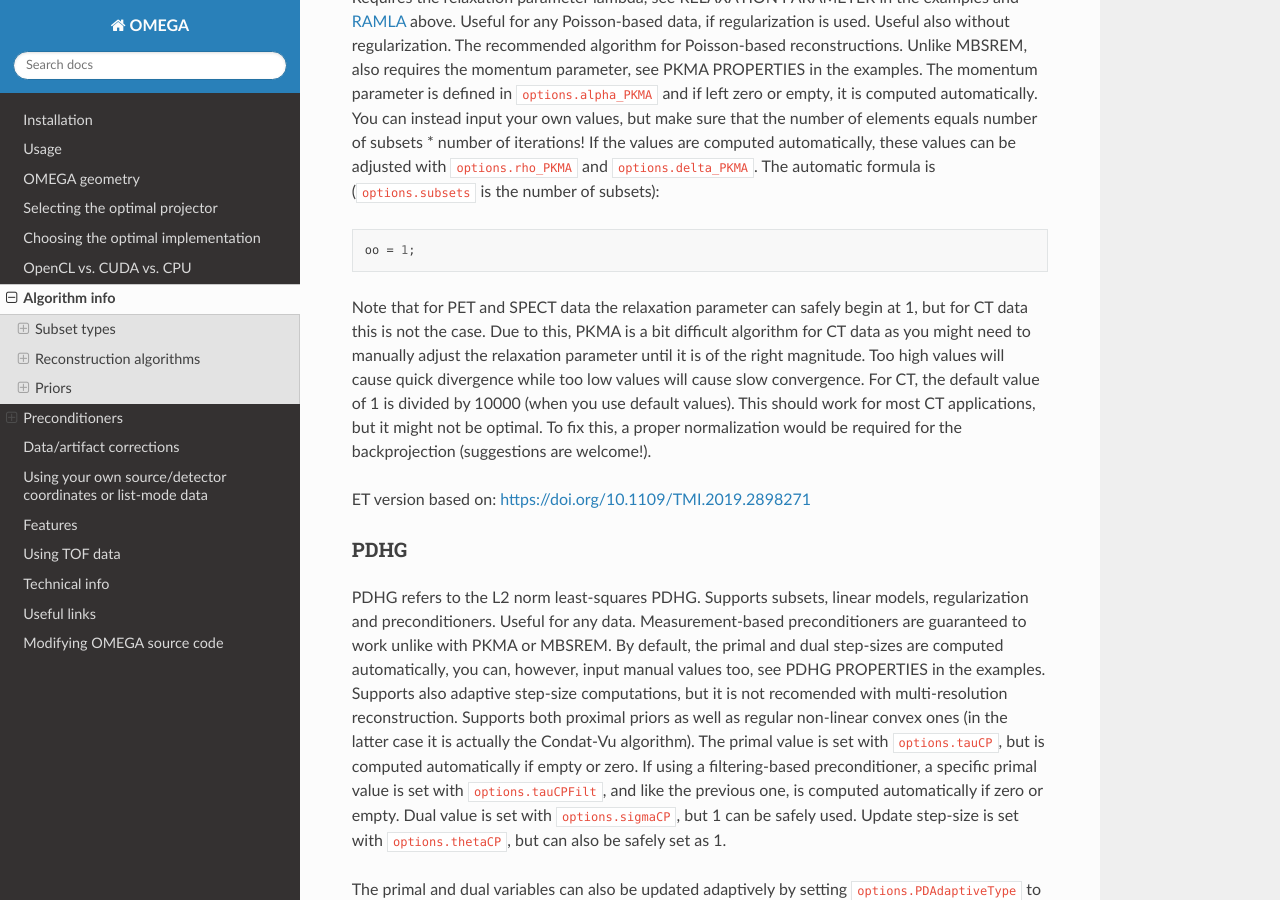
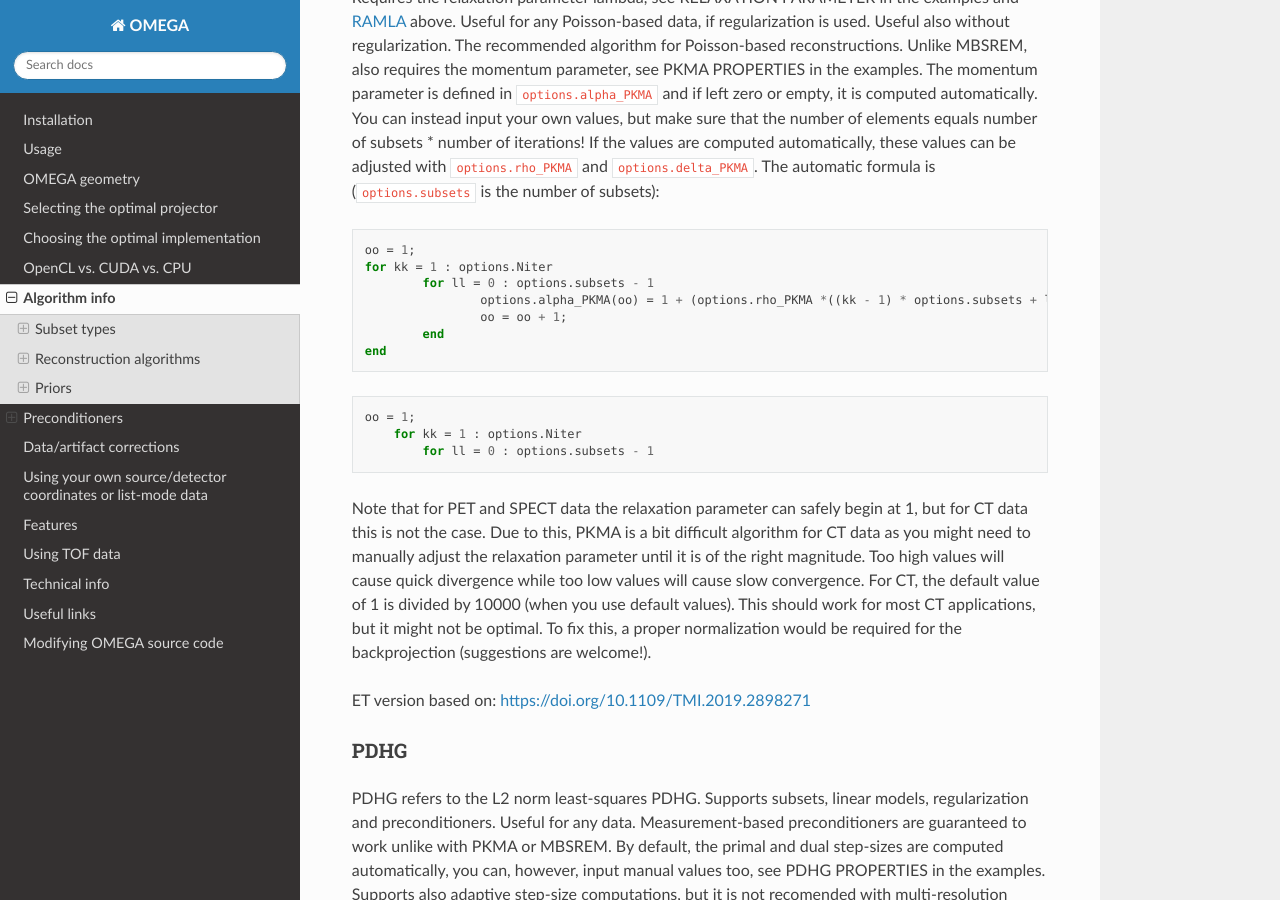
Before and after one commit to villekf/OMEGA-doc, a Sphinx documentation site: the page built from docs/source/algorithms.rst, in a window 1280 px wide and 900 px high, scrolled down 9748 px. Built offline with Sphinx 7.4.7 and the Read the Docs theme 3.1.0, drawn with Linux system fonts in a browser that asks for light colours.

Commit message:
Update algorithms.rst

```diff
--- a/docs/source/algorithms.rst
+++ b/docs/source/algorithms.rst
@@ -284,7 +284,8 @@ Useful for any Poisson-based data, if regularization is used. Useful also withou
 The momentum parameter is defined in ``options.alpha_PKMA`` and if left zero or empty, it is computed automatically. You can instead input your own values, but make sure that the number of elements equals number of subsets * number of iterations!
 If the values are computed automatically, these values can be adjusted with ``options.rho_PKMA`` and ``options.delta_PKMA``. The automatic formula is (``options.subsets`` is the number of subsets):
 
-.. code-block::
+.. code-block:: matlab
+
 	oo = 1;
 	for kk = 1 : options.Niter
 		for ll = 0 : options.subsets - 1
@@ -297,6 +298,8 @@ If the values are computed automatically, these values can be adjusted with ``op
 .. code-block:: matlab
 
     oo = 1;
+	for kk = 1 : options.Niter
+	    for ll = 0 : options.subsets - 1
 
 Note that for PET and SPECT data the relaxation parameter can safely begin at 1, but for CT data this is not the case. Due to this, PKMA is a bit difficult algorithm for CT data as you might need to manually adjust the relaxation parameter
 until it is of the right magnitude. Too high values will cause quick divergence while too low values will cause slow convergence. For CT, the default value of 1 is divided by 10000 (when you use default values). This should work for
```
